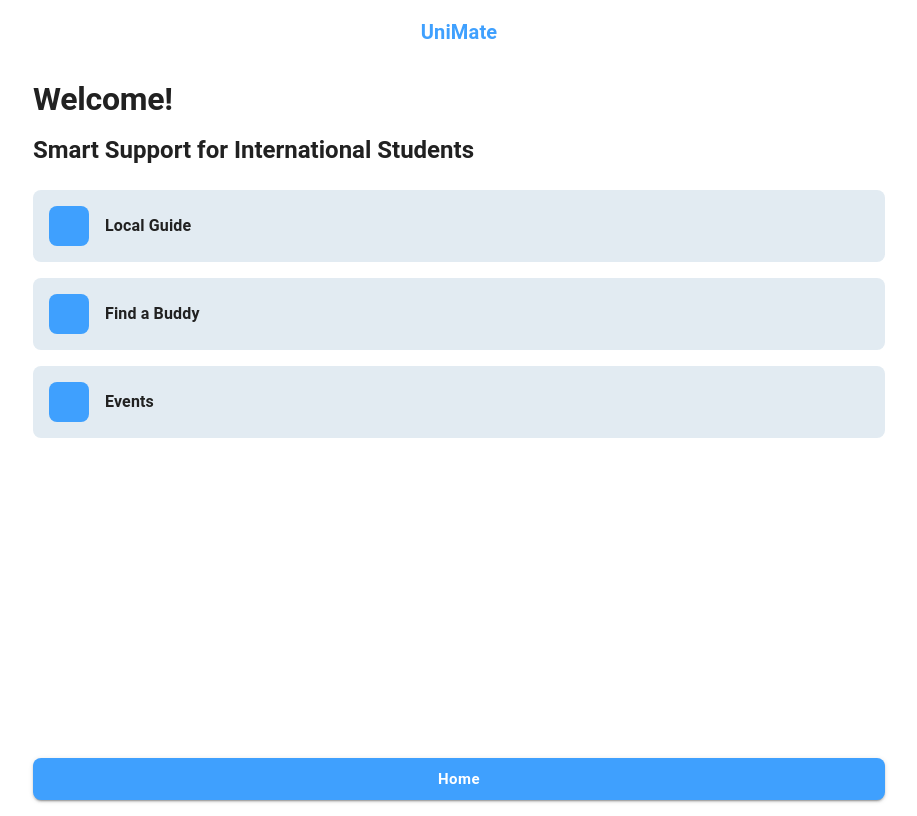
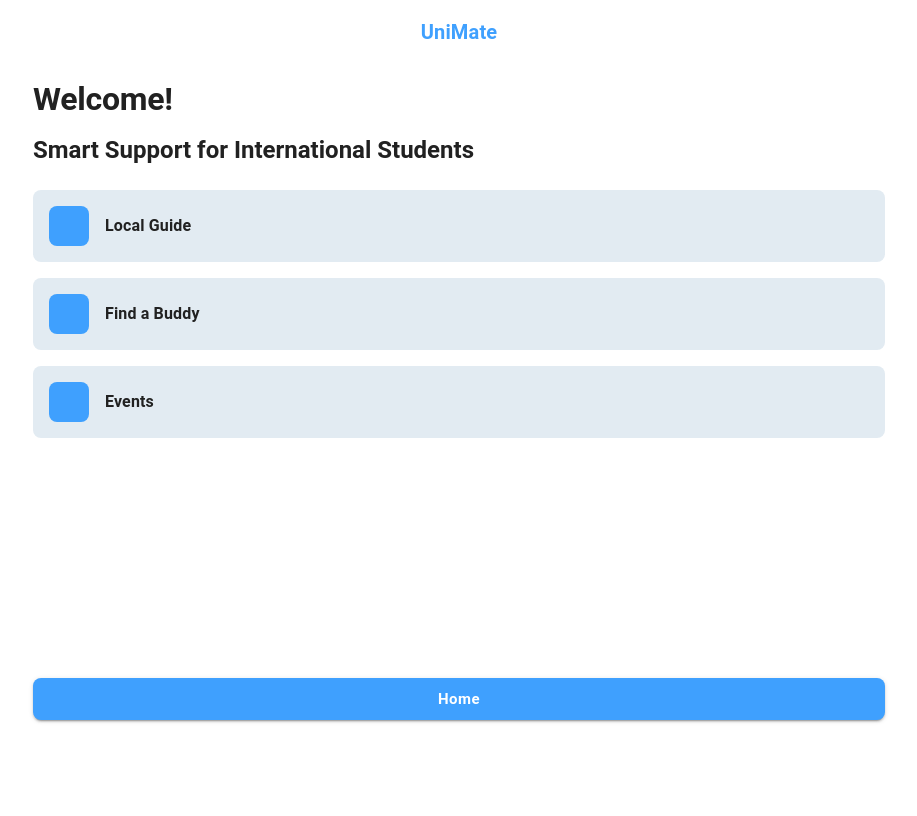
Before and after one commit to dimashnureke/diana-competition, a React (Vite) app: page / in a window 1280 px wide. Shown: the whole page, without its empty margins (181-1098 px from the left). Built offline with nearby package versions, Linux system fonts and the light colour scheme; some icons are missing.

Commit message:
small fix

```diff
--- a/src/pages/Home.tsx
+++ b/src/pages/Home.tsx
@@ -20,7 +20,7 @@ export const Home = () => {
       display="flex"
       flexDirection="column"
       gap={2}
-      sx={{ minHeight: "calc(100vh - 80px)", justifyContent: "space-between" }}
+      sx={{ minHeight: "calc(100vh - 160px)", justifyContent: "space-between" }}
     >
       <Box display="flex" flexDirection="column" gap={2}>
         <Typography variant="h2">Welcome!</Typography>
```
